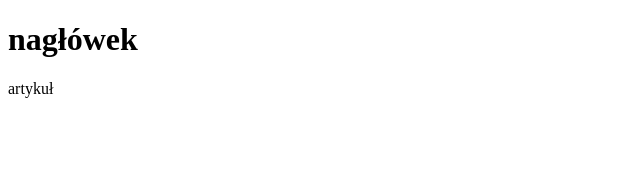
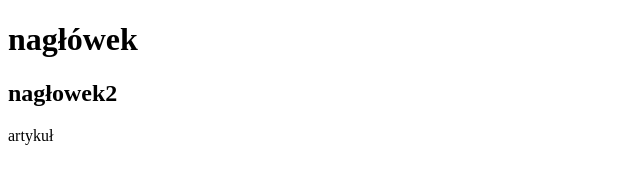
Before and after one commit to LubiePsy33/kosmiczne, a plain HTML site: page index.html in a window 1280 px wide. Shown: the whole page, without its empty margins (0-640 px from the left). Drawn offline with Linux system fonts and the light colour scheme.

Commit message:
create second header

```diff
--- a/index.html
+++ b/index.html
@@ -8,6 +8,7 @@
 </head>
 <body>
     <h1>nagłówek</h1>
+    <h2>nagłowek2</h2>
     <article>artykuł</article>
 
 </body>
```
